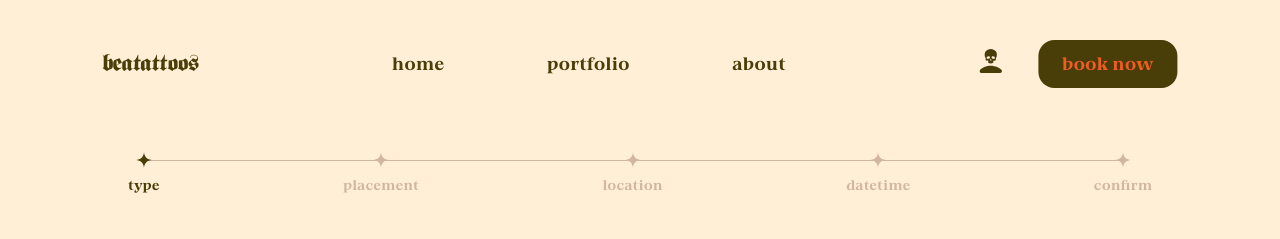
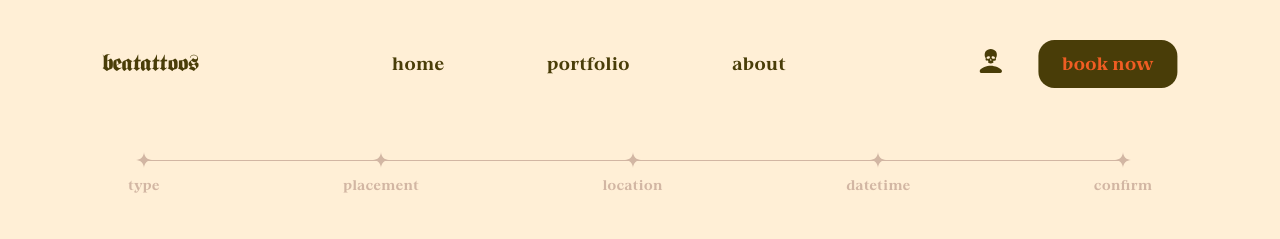
Before and after one commit to Gretron/beatattoos, a React (Create React App) app in the folder src/frontend/: page /book in a window 1280 px wide. Shown: the top 239 px of the page. Built offline with nearby package versions, Linux system fonts and the light colour scheme.

Commit message:
refactor(frontend/book): rename book progress to progress bar and remove functionality code

```diff
--- a/src/frontend/src/features/book/components/BookProgress.js
+++ /dev/null
@@ -1,57 +0,0 @@
-// #region Imports
-
-import { useState, useEffect } from "react";
-import BookProgressPoint from "./BookProgressPoint";
-import { Link, Outlet, useLocation } from "react-router-dom";
-
-// #endregion
-
-/**
- * Book Progress Bar of Book Page
- */
-const BookProgress = ({ type, placement, location, datetime, confirm }) => {
-  // Location on Site
-  const siteLocation = useLocation();
-
-  // Progress Class
-  const [progress, setProgress] = useState("");
-
-  // Init Class for Startup Transitions
-  const [init, setInit] = useState("");
-
-  useEffect(() => {
-    if (
-      siteLocation.pathname == "/book" ||
-      siteLocation.pathname == "/book/type"
-    ) {
-      setProgress("");
-    } else if (siteLocation.pathname == "/book/placement") {
-      setProgress("book-progress__indicator--placement");
-    } else if (siteLocation.pathname == "/book/location") {
-      setProgress("book-progress__indicator--location");
-    } else if (siteLocation.pathname == "/book/datetime") {
-      setProgress("book-progress__indicator--datetime");
-    } else {
-      setProgress("book-progress__indicator--confirm");
-    }
-
-    setTimeout(() => {
-      setInit("book-progress__init");
-    }, 1000);
-  }, [siteLocation]);
-
-  return (
-    <div className={`book-progress ${init}`}>
-      <div className="book-progress__line">
-        <div className={`book-progress__indicator ${progress}`}></div>
-      </div>
-      <BookProgressPoint name="type" active={type && true} />
-      <BookProgressPoint name="placement" active={placement && true} />
-      <BookProgressPoint name="location" active={location && true} />
-      <BookProgressPoint name="datetime" active={datetime && true} />
-      <BookProgressPoint name="confirm" active={confirm && true} />
-    </div>
-  );
-};
-
-export default BookProgress;
--- /dev/null
+++ b/src/frontend/src/features/book/components/ProgressBar.js
@@ -0,0 +1,36 @@
+// #region Imports
+
+import { useEffect } from "react";
+import BookProgressPoint from "./ProgressPoint";
+import { Link } from "react-router-dom";
+
+// #endregion
+
+/**
+ * Book Progress Bar of Book Page
+ */
+const ProgressBar = ({ type, placement, location, datetime, confirm }) => {
+  useEffect(() => {
+    if (confirm) {
+    } else if (datetime) {
+    } else if (location) {
+    } else if (placement) {
+    } else {
+    }
+  }, [type, placement, location, datetime, confirm]);
+
+  return (
+    <div className="book-progress">
+      <div className="book-progress__line">
+        <div className="book-progress__indicator"></div>
+      </div>
+      <BookProgressPoint name="type" />
+      <BookProgressPoint name="placement" />
+      <BookProgressPoint name="location" />
+      <BookProgressPoint name="datetime" />
+      <BookProgressPoint name="confirm" />
+    </div>
+  );
+};
+
+export default ProgressBar;
--- a/src/frontend/src/features/book/components/BookProgressPoint.js
+++ b/src/frontend/src/features/book/components/ProgressPoint.js
@@ -15,7 +15,7 @@ const StarIcon = ({ className, ...props }) => (
 /**
  * Point on Book Progress Bar
  */
-const BookProgressPoint = ({ name, active }) => {
+const ProgressPoint = ({ name, active }) => {
   return (
     <div
       className={`book-progress__point ${
@@ -28,4 +28,4 @@ const BookProgressPoint = ({ name, active }) => {
   );
 };
 
-export default BookProgressPoint;
+export default ProgressPoint;
--- a/src/frontend/src/features/book/index.js
+++ b/src/frontend/src/features/book/index.js
@@ -1,4 +1,4 @@
 import bookStyles from "./assets/css/book.css";
-import BookProgress from "./components/BookProgress";
+import ProgressBar from "./components/ProgressBar";
 
-export { bookStyles, BookProgress };
+export { bookStyles, ProgressBar };
--- a/src/frontend/src/pages/Book.js
+++ b/src/frontend/src/pages/Book.js
@@ -1,7 +1,7 @@
 // #region Imports
 
 // Components
-import { BookProgress } from "../features/book/index";
+import { ProgressBar } from "../features/book/index";
 import { Link, Outlet, useLocation } from "react-router-dom";
 
 // Hooks
@@ -69,7 +69,7 @@ const Book = () => {
 
   return (
     <div className="book">
-      <BookProgress {...active} />
+      <ProgressBar {...active} />
       <Outlet />
       <Link to={nextStep}>
         <button className="outline--button">next</button>
```
